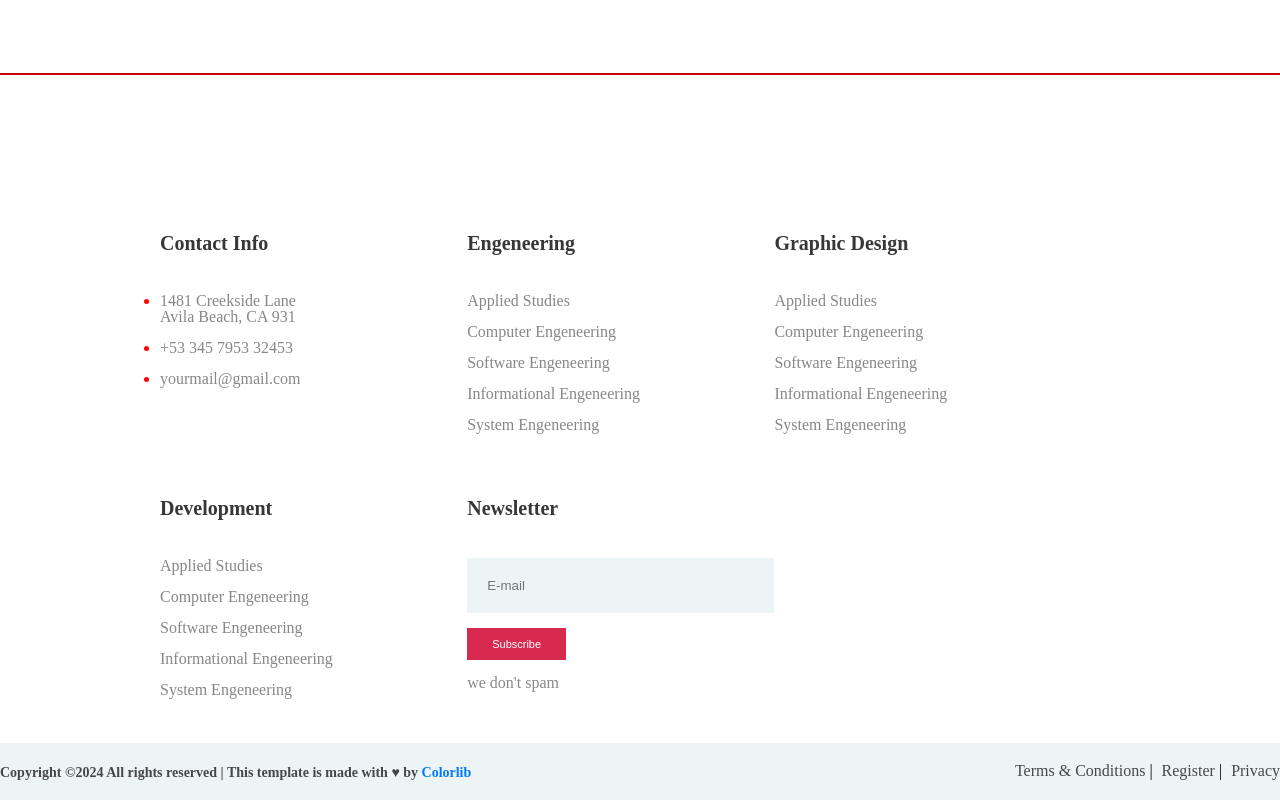
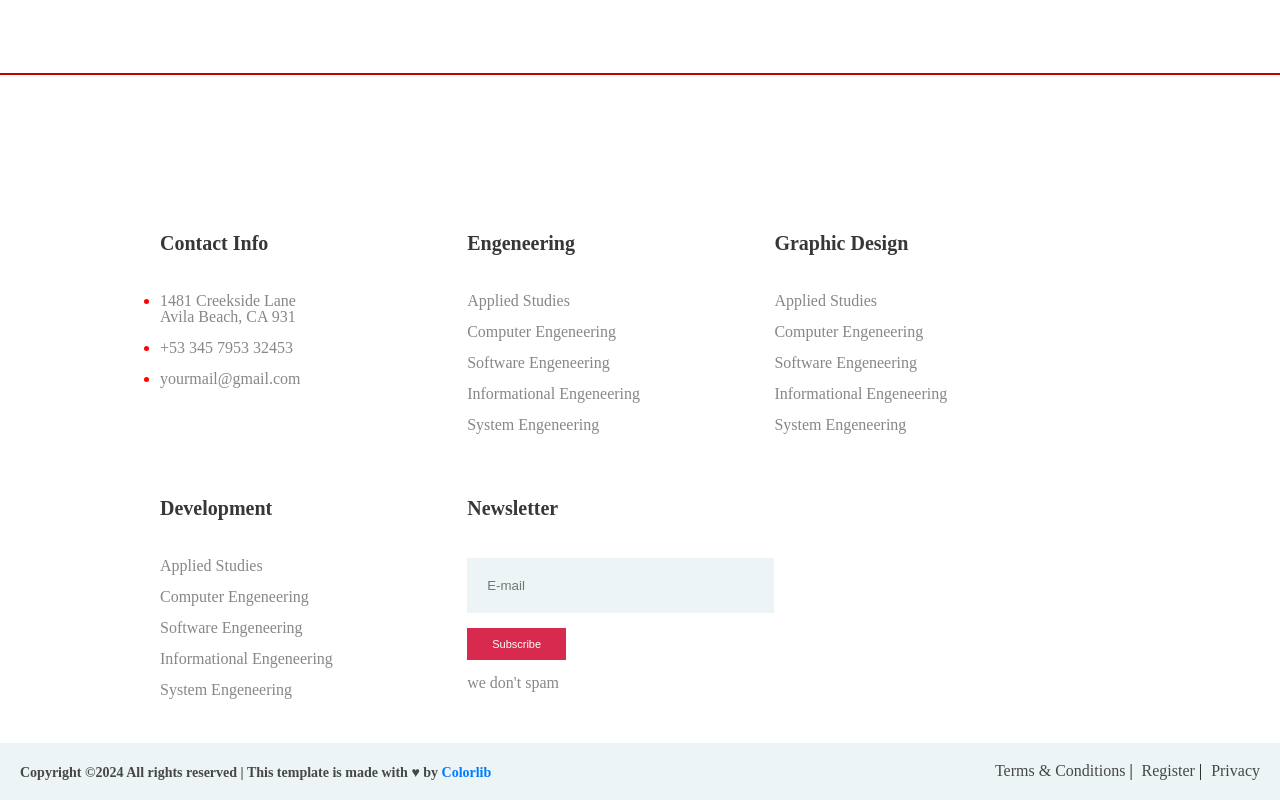
Before and after one commit to DanielFarag/webuni, a plain HTML site: page index.html in a window 1280 px wide. Shown: the part 4674-5474 px from the top of the page. Drawn offline with Linux system fonts and the light colour scheme.

Commit message:
footer padding

```diff
--- a/styles/main.css
+++ b/styles/main.css
@@ -698,10 +698,9 @@
 
 #footer-down{
     display: flex;
-    flex-flow: column warp;
     margin-top: 30px;
     background-color: #edf4f6;
-    padding: 20px 0;
+    padding: 20px 20px;
 }
 
 
```
